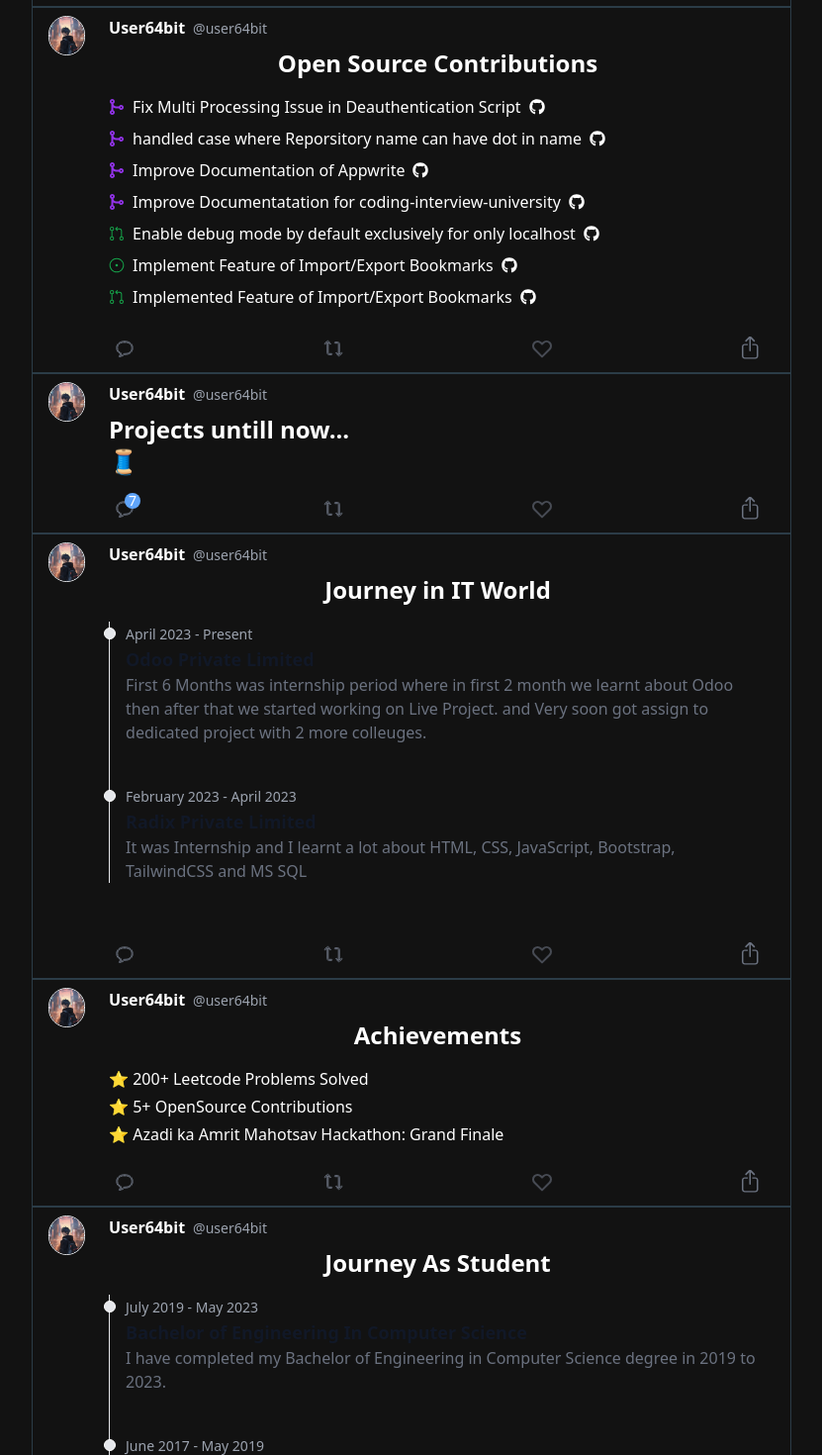
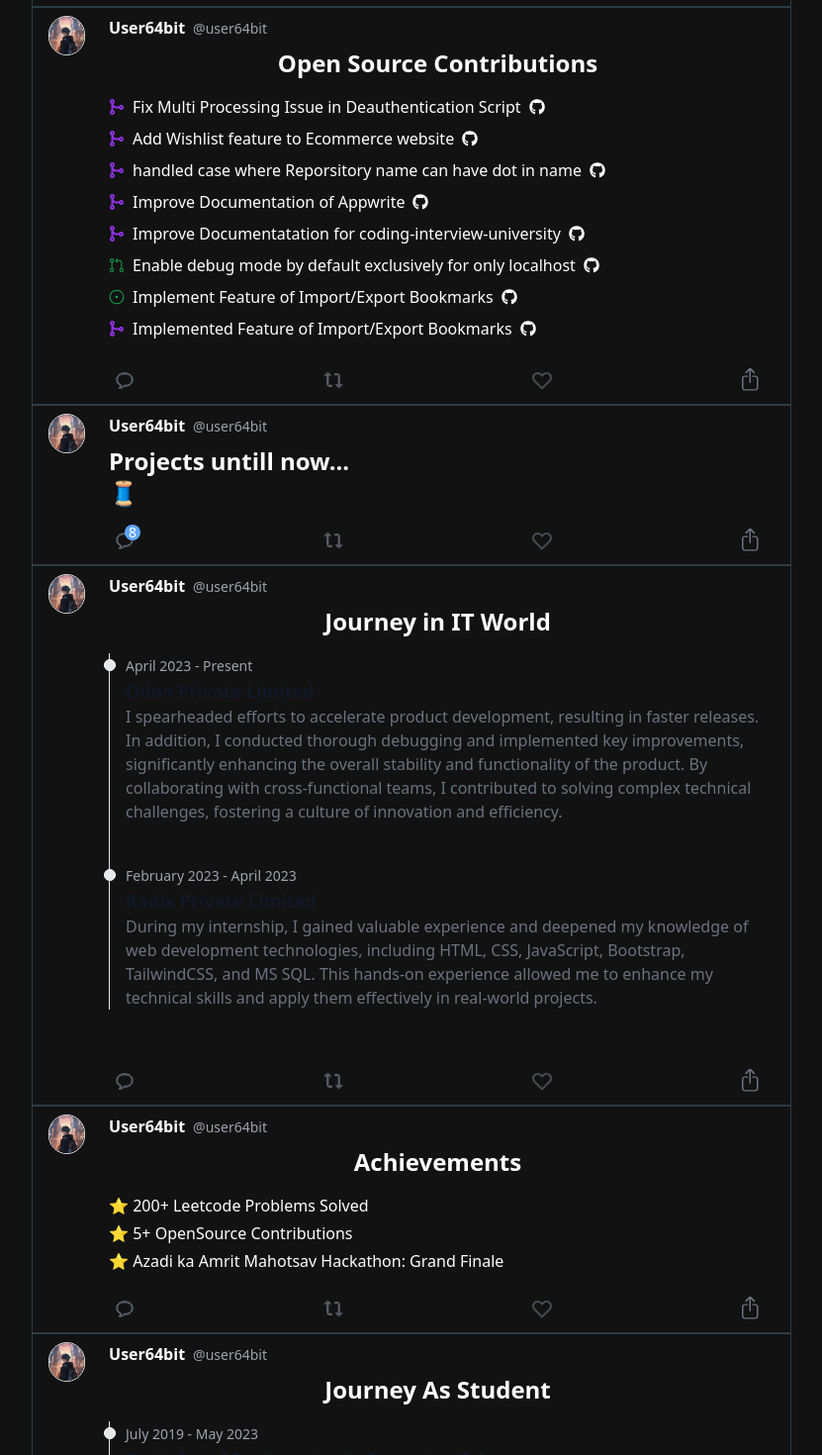
Before and after one commit to user-64bit/The-Tweetfolio, a React (Create React App) app: page / in a window 1280 px wide. Shown: the part 680-2150 px from the top of the page at 99% size, without its empty margins (224-1055 px from the left). Built offline with nearby package versions, Linux system fonts and the light colour scheme.

Commit message:
updated tweets

```diff
--- a/src/components/tweets/config.js
+++ b/src/components/tweets/config.js
@@ -3,16 +3,13 @@
 export const EducationData = [
     {
         date: "July 2019 - May 2023",
-        title: "Bachelor of Engineering In Computer Science",
+        title: "Bachelor of Engineering in Computer Science",
         description:
-            "I have completed my Bachelor of Engineering in Computer Science degree in 2019 to 2023.",
-    },
-    {
-        date: "June 2017 - May 2019",
-        title: "11th and 12th Science",
-        description: "Completed my 11th and 12th Science",
+            "Completed a Bachelor of Engineering in Computer Science, with a strong focus on software development, algorithms, \
+            and system design. Graduated in May 2023 after four years of rigorous academic training and hands-on project experience.",
     },
 ];
+
 
 // Experience Data (Write it down in reverse order i.e present to past)
 
@@ -21,13 +18,18 @@
         timeline: "April 2023 - Present",
         company_name: "Odoo Private Limited",
         description:
-            "First 6 Months was internship period where in first 2 month we learnt about Odoo then after that we started working on Live Project. and Very soon got assign to dedicated project with 2 more colleuges.",
+            "I spearheaded efforts to accelerate product development, resulting in faster releases. In addition, I conducted thorough \
+            debugging and implemented key improvements, significantly enhancing the overall stability and functionality of the product. \
+            By collaborating with cross-functional teams, I contributed to solving complex technical challenges, fostering a culture of \
+            innovation and efficiency.",
     },
     {
         timeline: "February 2023 - April 2023",
         company_name: "Radix Private Limited",
         description:
-            "It was Internship and I learnt a lot about HTML, CSS, JavaScript, Bootstrap, TailwindCSS and MS SQL",
+            "During my internship, I gained valuable experience and deepened my knowledge of web development technologies, including HTML, \
+            CSS, JavaScript, Bootstrap, TailwindCSS, and MS SQL. This hands-on experience allowed me to enhance my technical skills and apply \
+            them effectively in real-world projects.",
     },
 ];
 
@@ -43,6 +45,17 @@
 
 export const ProjectsData = [
     {
+        projectName: "Canteen (Currently building)",
+        purpose:
+            "I don't know, I just wanted to build something so doing it.",
+        listItems: [
+            "Canteen is a platform designed to bring students from different universities together, enabling them to connect and engage in discussions anonymously. It creates a space where students can freely share their thoughts, experiences, and questions about academics, campus life, mental health, career paths, and more, without fear of judgment or repercussions. Canteen' goal is to foster open and honest conversations, empowering students to support and learn from each other while maintaining their privacy."
+        ],
+        githubLink: "#",
+        liveProject: "https://canteen.arthprajapati.com",
+        techStack: "NextJS, TailwindCSS, Typescript, Prisma",
+    },
+    {
         projectName: "The TweetFolio",
         purpose:
             "I've been using twitter(aka X) for a long time and I've always liked the idea for sharing thoughts in few words. NO BS",
@@ -53,7 +66,7 @@
             "Integrated and highlighted multiple open-source contributions, demonstrating active participation in the developer community and showcasing collaborative coding skills."
         ],
         githubLink: "https://github.com/user-64bit/my-tweetfolio",
-        liveProject: "https://arthprajapati.netlify.app/",
+        liveProject: "https://arthprajapati.com",
         techStack: "ReactJS, TailwindCSS, JavaScript, EmailJS",
     },
     {
@@ -67,7 +80,7 @@
             "Designed and implemented user experience enhancements, including customizable themes (dark/light mode) and a bookmarking system,resulting in improved user engagement and retention."
         ],
         githubLink: "https://github.com/user-64bit/notebook",
-        liveProject: "https://notebook-self-phi.vercel.app/",
+        liveProject: "https://notebook-arthprajapati.com",
         techStack: "NextJS, Covnex, TailwindCSS, ShadcnUI, TypeScript",
     },
     {
@@ -90,7 +103,7 @@
             "Simple Minimilistic Website for sharing knowledge",
         ],
         githubLink: "https://github.com/user-64bit/the-terminal-tourist",
-        liveProject: "https://theterminaltourist.vercel.app",
+        liveProject: "https://blog.arthprajapati.com",
         techStack: "NextJS, TailwindCSS",
     },
     {
@@ -135,6 +148,11 @@
         status: "merged",
     },
     {
+        title: "Add Wishlist feature to Ecommerce website",
+        link: "https://github.com/ravi300601/EasyCart/pull/1",
+        status: "merged",
+    },
+    {
         title: "handled case where Reporsitory name can have dot in name",
         link: "https://github.com/open-sauced/open-sauced/pull/1453",
         status: "merged",
@@ -162,7 +180,7 @@
     {
         title: "Implemented Feature of Import/Export Bookmarks",
         link: "https://github.com/medyo/hackertab.dev/issues/156",
-        status: "open",
+        status: "merged",
     },
 ];
 
```
Also changed, not shown: 1 other file (tests, documents, lock files or other folders).
